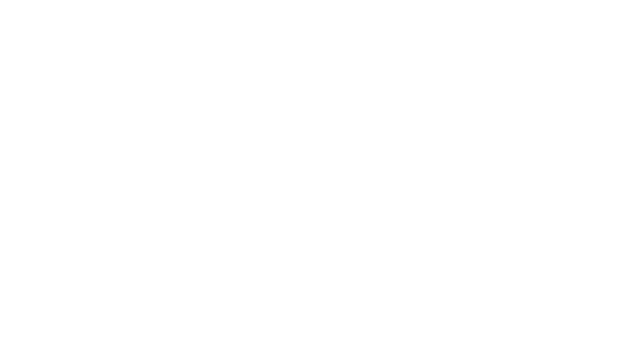
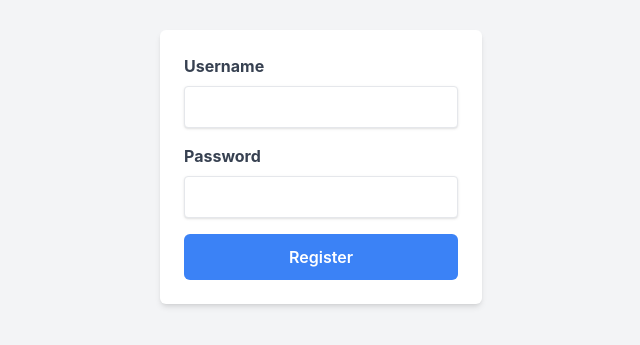
Before and after one commit to FaturFawkes/react-movie, a React (Vite) app: page /register in a window 1280 px wide. Before the commit this address had no page. Shown: the part 233-578 px from the top of the page, without its empty margins (319-959 px from the left). Built offline with nearby package versions, Linux system fonts and the light colour scheme.

Commit message:
event handler

```diff
--- a/package.json
+++ b/package.json
@@ -13,7 +13,8 @@
     "axios": "^1.5.1",
     "react": "^18.2.0",
     "react-dom": "^18.2.0",
-    "react-router-dom": "^6.17.0"
+    "react-router-dom": "^6.17.0",
+    "sweetalert2": "^11.9.0"
   },
   "devDependencies": {
     "@types/react": "^18.2.15",
--- a/src/App.tsx
+++ b/src/App.tsx
@@ -2,14 +2,16 @@ import React, {Component} from "react"
 import {BrowserRouter, Routes, Route} from "react-router-dom"
 import Home from "./pages/Home"
 import Upcoming from "./pages/Upcoming"
+import Register from "./pages/Register"
 
 export class App extends Component {
   render() {
     return (
       <BrowserRouter>
         <Routes>
-          <Route path="/" element={<Home/>} />
+          <Route path="/home/:username" element={<Home/>} />
           <Route path="/upcoming" element={<Upcoming/>} />
+          <Route path="/register" element={<Register/>}/>
         </Routes>
       </BrowserRouter>
     )
--- /dev/null
+++ b/src/components/Button.tsx
@@ -0,0 +1,23 @@
+import React, { Component } from 'react'
+
+interface ButtonProps {
+    name: string
+    label: string
+    onClick?: React.MouseEventHandler
+}
+
+export class Button extends Component<ButtonProps> {
+  render() {
+    const {label, name, onClick} = this.props
+    return (
+        <button id={name}
+        className='w-full bg-blue-500 rounded-md text-white font-semibold'
+        onClick={onClick}
+        >
+            {label}
+        </button>
+    )
+  }
+}
+
+export default Button
--- a/src/components/Card.tsx
+++ b/src/components/Card.tsx
@@ -12,21 +12,6 @@ interface Genre{
   data: []
 }
 export class Card extends Component<Movie, Genre> {
-
-  baseUrl = import.meta.env.VITE_BASE_URL
-  apiKey = import.meta.env.VITE_API_KEY
-  async handleGenre() {
-    axios.get(`${this.baseUrl}/genre/movie/list?language=en?${this.apiKey}`)
-    .then((response) => {
-      this.setState({data: response.data.genres})
-    })
-    .catch((err) => {
-      console.log(err)
-    })
-  }
-
-
-
   render() {
     const {image, title, desc, category} =  this.props
     return (
@@ -42,7 +27,7 @@ export class Card extends Component<Movie, Genre> {
               <p className="leading-relaxed text-[10px] hidden transition group-hover:block ">{category}</p>
               <button type="button" className="text-white border-2 border-slate-600 focus:ring-1 focus:outline-none focus:ring-white font-medium rotate-90 rounded-full text-sm p-2.5 text-center inline-flex items-center mr-2 dark:bg-Night dark:hover:border-white">
                 <svg className="w-3 h-3 text-gray-800 dark:text-white" aria-hidden="true" xmlns="http://www.w3.org/2000/svg" fill="none" viewBox="0 0 8 14">
-                    <path stroke="currentColor" stroke-linecap="round" stroke-linejoin="round" stroke-width="2" d="m1 13 5.7-5.326a.909.909 0 0 0 0-1.348L1 1"/>
+                    <path stroke="currentColor" strokeLinecap="round" strokeLinejoin="round" strokeWidth="2" d="m1 13 5.7-5.326a.909.909 0 0 0 0-1.348L1 1"/>
                 </svg>
                 <span className="sr-only">Icon description</span>
               </button>
--- a/src/components/Hero.tsx
+++ b/src/components/Hero.tsx
@@ -1,13 +1,18 @@
 import React, { Component } from 'react'
 
-export class Hero extends Component {
+interface HeroProps {
+  name: string
+}
+
+export class Hero extends Component<HeroProps> {
   render() {
+    const {name} = this.props
     return (
         <div className="hero min-h-screen" style={{backgroundImage: 'url(https://i.ytimg.com/vi/uYPbbksJxIg/hq720.jpg?sqp=-oaymwEXCK4FEIIDSFryq4qpAwkIARUAAIhCGAE=&rs=AOn4CLAwhX9nMUFLztvQWSOHFBJ787sFUA)'}}>
         <div className="hero-overlay bg-opacity-80"></div>
         <div className="hero-content text-center flex content-start text-neutral-content">
             <div className="max-w-md">
-            <h1 className="mb-5 text-5xl font-bold">Oppenheimer</h1>
+            <h1 className="mb-5 text-5xl font-bold">{name? name : 'Oppenheimer'}</h1>
             <p className="mb-5">Provident cupiditate voluptatem et in. Quaerat fugiat ut assumenda excepturi exercitationem quasi. In deleniti eaque aut repudiandae et a id nisi.</p>
             <button className="btn bg-opacity-30 hover:bg-white-100">Watch This</button>
             </div>
--- /dev/null
+++ b/src/components/Input.tsx
@@ -0,0 +1,27 @@
+import React, { Component } from 'react'
+
+interface InputProps {
+    label: string
+    name: string
+    type?: string
+    value: string
+    onChange: React.ChangeEventHandler<HTMLInputElement>
+}
+
+export class Input extends Component<InputProps> {
+  render() {
+    const {label, name, type, value, onChange} = this.props
+
+    return (
+      <div className='mb-4'>
+        <label htmlFor={name} className='block text-gray-700 font-bold mb-2'>
+            {label}
+        </label>
+        <input id={name} value={value} type={type} onChange={onChange}
+        className='shadow appearance-none border rounded w-full py-2 px-3 text-gray-700 leading-light bg-white'/>
+      </div>
+    )
+  }
+}
+
+export default Input
--- a/src/components/Navbar.tsx
+++ b/src/components/Navbar.tsx
@@ -1,12 +1,25 @@
 import React, { Component } from 'react'
+import { withRouter } from '../withRouter'
 
-export class Navbar extends Component {
+interface NavbarProps {
+    navigate: any
+}
+
+export class Navbar extends Component<NavbarProps> {
+    changePage(page: string) {
+        this.props.navigate(page, {
+            state: {
+                username: "Fatur"
+            }
+        })
+    }
   render() {
     return (
-    <div className="navbar sticky top-0 z-50 min-h-[10px] pl-5 p-0 bg-Eerie-black text-white border-b border-slate-500">
+    <div className="navbar sticky top-0 z-50 min-h-[10px] pl-5 p-0 bg-Eerie-black text-white border-b border-slate-500 lg:max-w-screen">
         <div className="flex-initial">
             <a className="btn btn-ghost normal-case text-xl px-6 hover:text-red-500">Noxflix</a>
         </div>
+        <div className='navbar-start'>
             <div className="dropdown dropdown-hover">
                 <label tabIndex={0} className="btn rounded-none normal-case text-xs bg-Eerie-black text-white hover:bg-Eerie-black border-none">Movies</label>
                 <ul tabIndex={0} className="dropdown-content menu bg-Eerie-black w-52 z-[1]">
@@ -25,8 +38,12 @@ export class Navbar extends Component {
                 </ul>
             </div>
         </div>
+        <div className="navbar-end">
+            <button className="btn btn-outline" onClick={() => this.changePage("/register")} >Register</button>
+        </div>
+    </div>
     )
   }
 }
 
-export default Navbar
+export default withRouter(Navbar)
--- a/src/pages/Home.tsx
+++ b/src/pages/Home.tsx
@@ -7,13 +7,10 @@ import Hero from '../components/Hero'
 
 interface HomeProps {
   navigate: any
+  location: any
 }
 
 export class Home extends Component<HomeProps> {
-
-  nextPage() {
-    this.props.navigate('/upcoming')
-  }
 
   state = {
     data: [],
@@ -39,12 +36,12 @@ export class Home extends Component<HomeProps> {
 
   render() {
     const { data } = this.state
-
+    const { location } = this.props
     return (
       <>
         <div className='w-full h-full bg-black'>
           <Navbar/>
-          <Hero/>
+          <Hero name={location?.state?.username}/>
             <section className="text-gray-600 body-font">
             <div className="container px-5 py-24 mx-auto max-w-7x1">
               <div className="flex flex-wrap w-full mb-4 p-4">
@@ -57,7 +54,7 @@ export class Home extends Component<HomeProps> {
                 {
                   data.map((item: any, index) => {
                     return (
-                      <Card  key={index} image={item.backdrop_path} desc={item.overview} title={item.title} category={item.genre_ids}/>
+                      <Card key={index} image={item.backdrop_path} desc={item.overview} title={item.title} category={item.genre_ids}/>
                     )
                   })
                 }
--- /dev/null
+++ b/src/pages/Register.tsx
@@ -0,0 +1,62 @@
+import React, { Component } from 'react'
+import Input from '../components/Input'
+import { withRouter } from '../withRouter'
+import Button from '../components/Button'
+// import Swal from 'sweetalert2'
+
+interface RegisterProps {
+    navigate: any
+}
+
+interface RegisterState {
+    username: string
+    password: string
+}
+
+export class Register extends Component<RegisterProps, RegisterState> {
+    state = {
+        username:"",
+        password:""
+    }
+
+    handleRegister() {
+        // Swal.fire({
+        // icon: 'success',
+        // title: 'Success',
+        // text: 'Register Successfull!!',
+        // confirmButtonText: 'OK'
+        // })
+        this.props.navigate(`/home/${this.state.username}`, {
+            state: {
+                username: this.state.username,
+                password: this.state.password
+            }
+        })
+    }
+  render() {
+    const {username, password} = this.state
+    return (
+        <div className='min-h-screen w-screen bg-gray-100 flex items-center justify-center'>
+            <div className='bg-white p-6 rounded-md shadow-md'>
+                <Input
+                name='username-input'
+                label='Username'
+                type='text'
+                value={username}
+                onChange={(e) => this.setState({username: e.target.value})}
+                />
+                <Input
+                name='password-input'
+                label='Password'
+                type='password'
+                value={password}
+                onChange={(e) => this.setState({password: e.target.value})}
+                />
+                <Button label='Register' name='register' onClick={() => this.handleRegister()}></Button>
+            </div>
+        </div>
+    )
+  }
+}
+
+export default withRouter(Register)
```
Also changed, not shown: 1 other file (tests, documents, lock files or other folders). Lines whose indentation alone changed are shown as unchanged.
